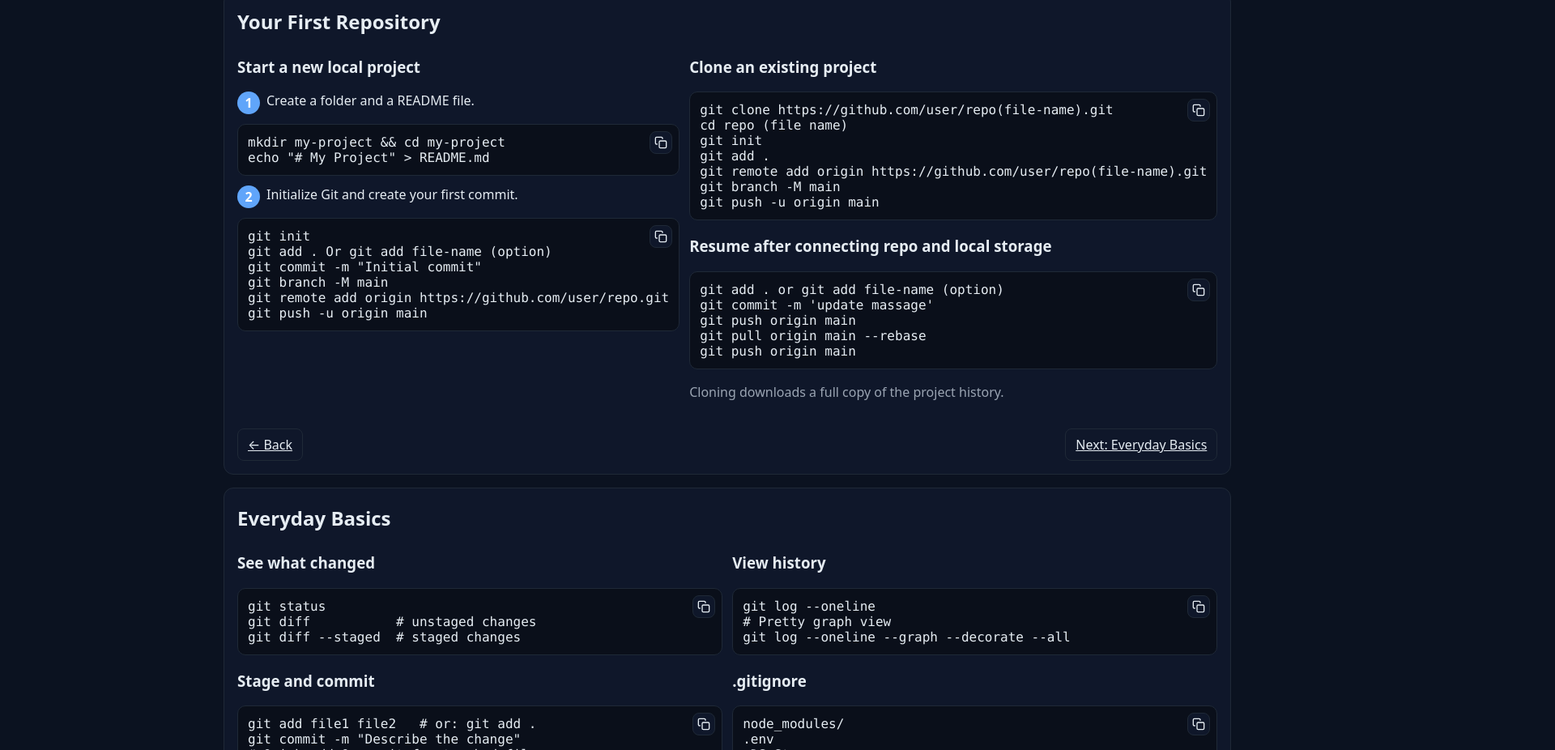
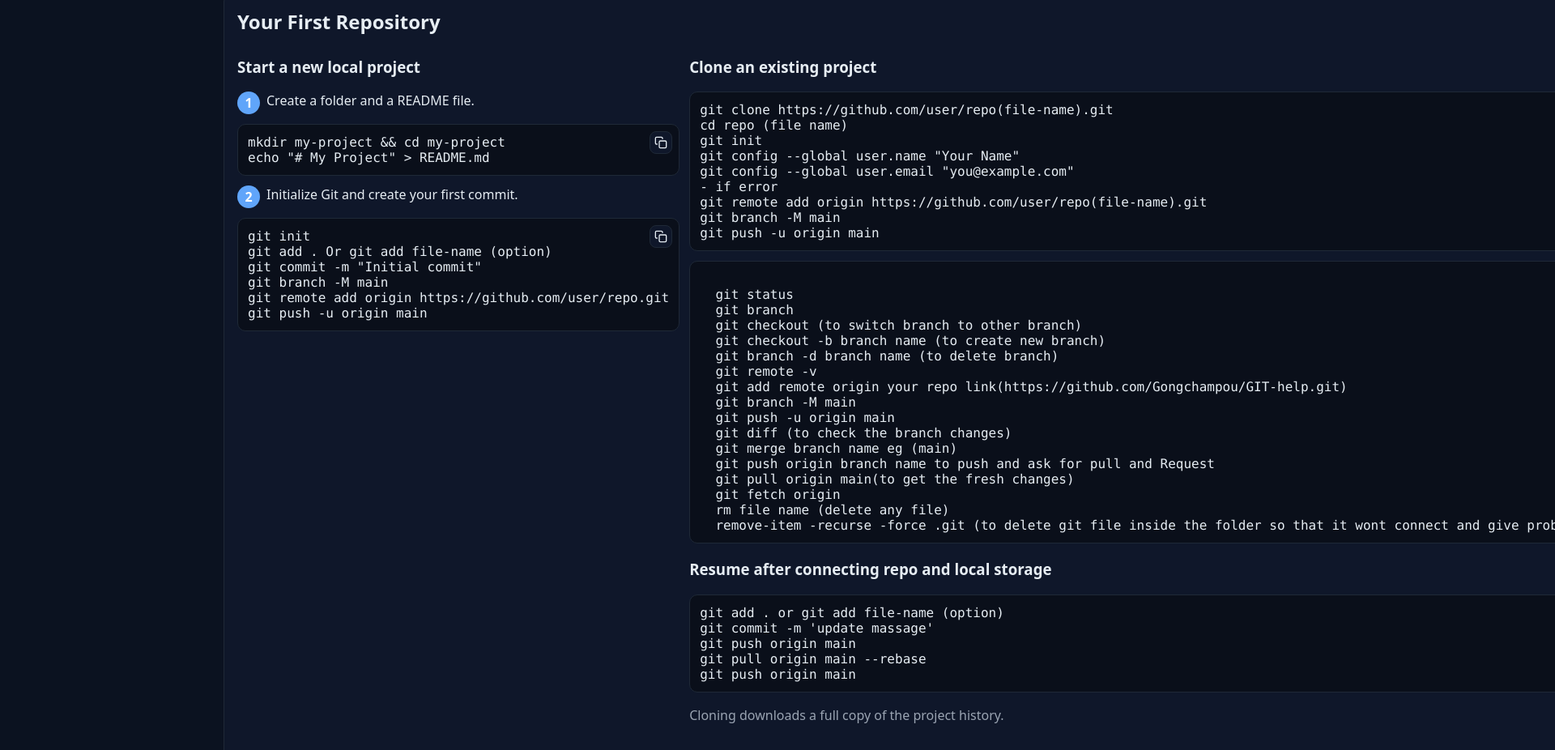
Before and after one commit to Gongchampou/GIT-help, a plain HTML site: page index.html in a window 1280 px wide. Shown: the part 1910-2836 px from the top of the page at 81% size, 1920 px wide, since content can reach past the window. Drawn offline with Linux system fonts and the light colour scheme.

Commit message:
update change in the everyday uses common

```diff
--- a/index.html
+++ b/index.html
@@ -238,10 +238,30 @@ git push -u origin main
               <pre><button class="copy">Copy</button><code>git clone https://github.com/user/repo(file-name).git
 cd repo (file name)
 git init
-git add .
+git config --global user.name "Your Name"
+git config --global user.email "you@example.com"
+- if error
 git remote add origin https://github.com/user/repo(file-name).git
 git branch -M main
 git push -u origin main
+</code></pre>
+<pre><button class="copy">Copy</button><code>
+  git status
+  git branch
+  git checkout (to switch branch to other branch)
+  git checkout -b branch name (to create new branch)
+  git branch -d branch name (to delete branch)
+  git remote -v
+  git add remote origin your repo link(https://github.com/Gongchampou/GIT-help.git)
+  git branch -M main
+  git push -u origin main
+  git diff (to check the branch changes)
+  git merge branch name eg (main)
+  git push origin branch name to push and ask for pull and Request
+  git pull origin main(to get the fresh changes)
+  git fetch origin
+  rm file name (delete any file)
+  remove-item -recurse -force .git (to delete git file inside the folder so that it wont connect and give problem when thing change)
 </code></pre>
               <h3>Resume after connecting repo and local storage</h3>
               <pre><button class="copy">Copy</button><code>git add . or git add file-name (option)
```
